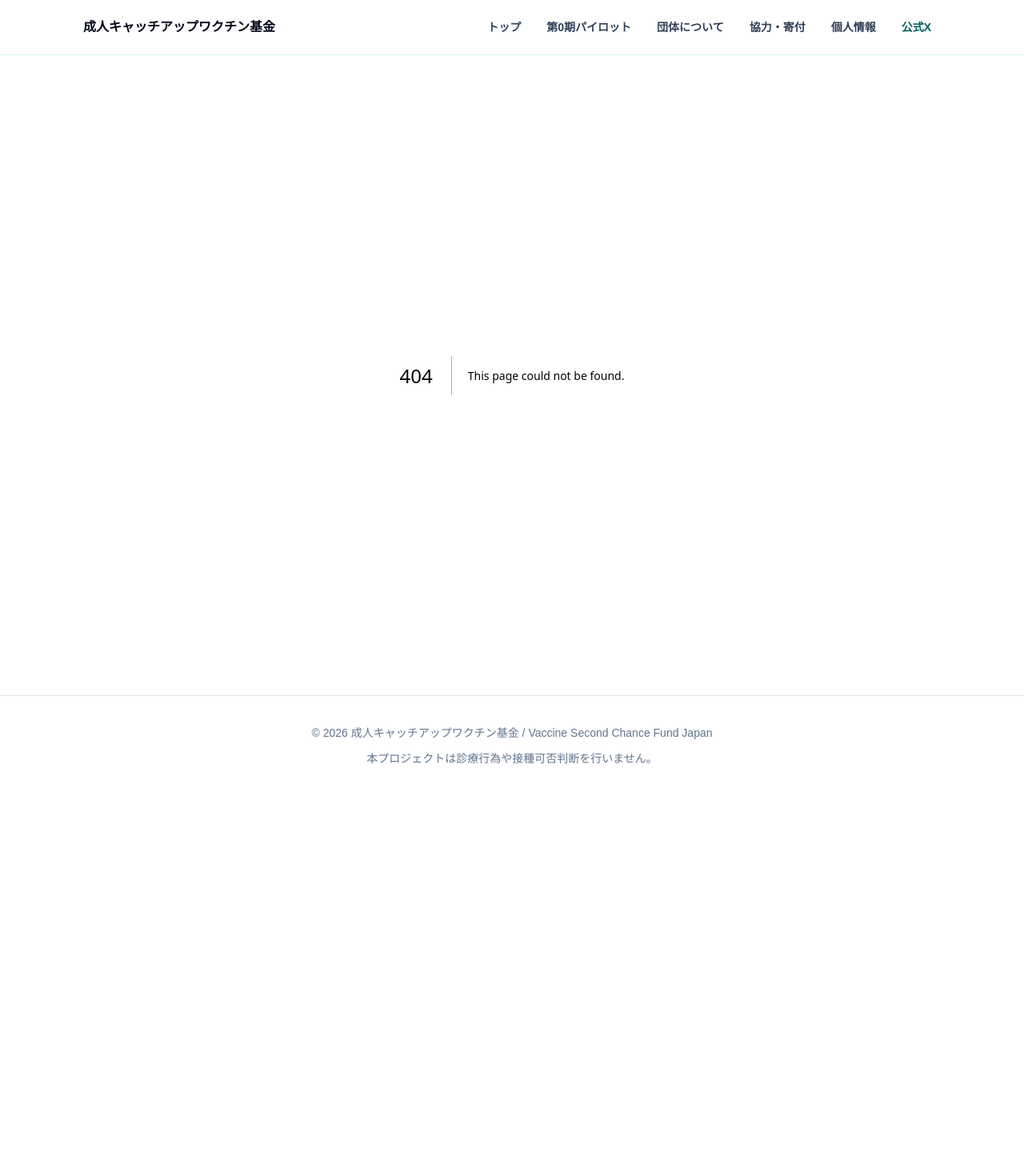
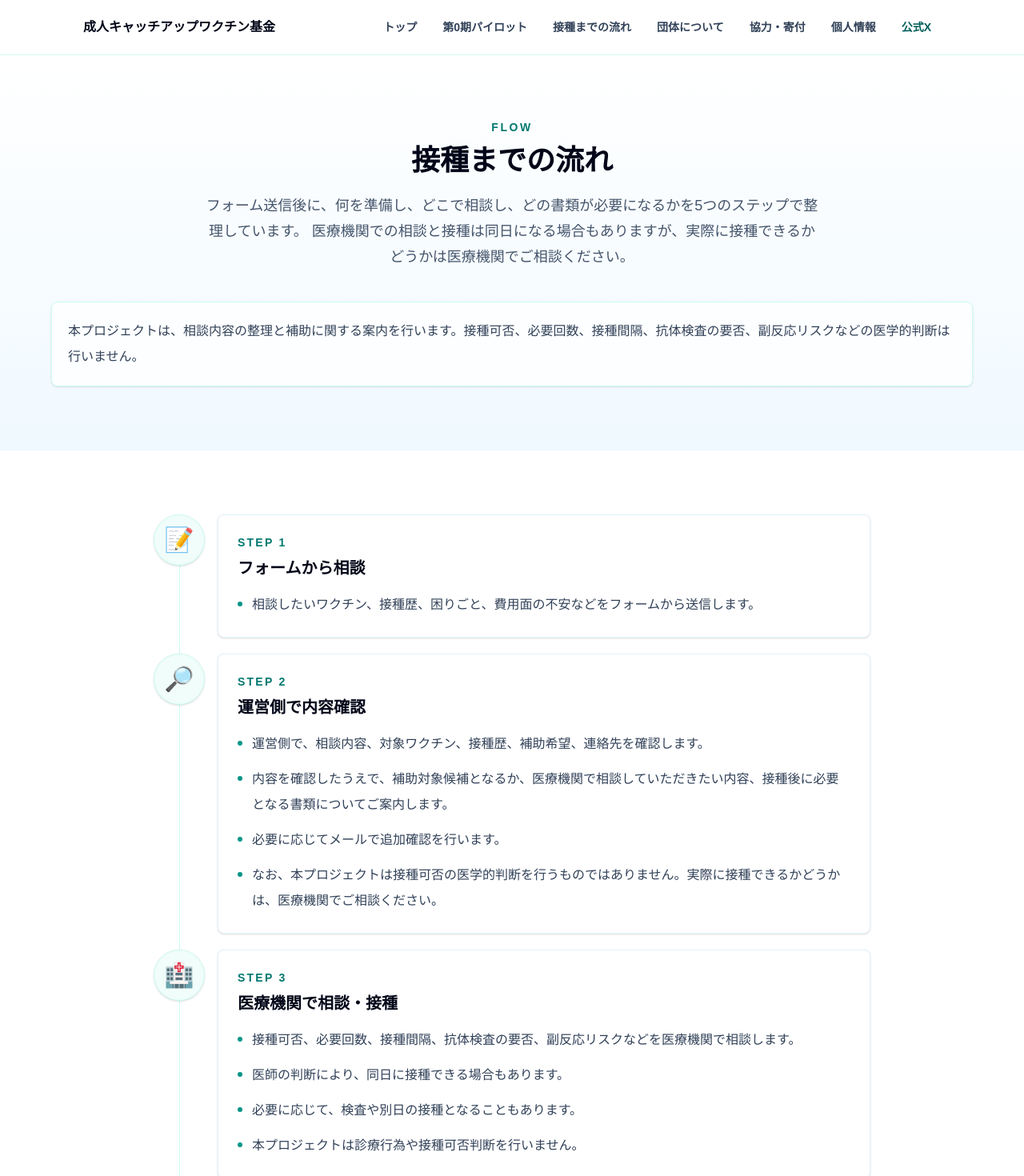
Before and after one commit to hj0229/vaccine-second-chance, a Next.js app: page /flow in a window 1280 px wide. Before the commit this address had no page. Shown: the top 1470 px of the page at 80% size. Before the commit the page ends 994 px from the top, so only its background shows below. Built offline with nearby package versions, Linux system fonts and the light colour scheme.

Commit message:
Add vaccination flow page

```diff
--- a/app/_components/site.tsx
+++ b/app/_components/site.tsx
@@ -7,6 +7,7 @@ export const email = "info@vaccine-second-chance.org";
 const navItems = [
   { label: "トップ", href: "/" },
   { label: "第0期パイロット", href: "/pilot" },
+  { label: "接種までの流れ", href: "/flow" },
   { label: "団体について", href: "/about" },
   { label: "協力・寄付", href: "/support" },
   { label: "個人情報", href: "/privacy" },
--- /dev/null
+++ b/app/flow/page.tsx
@@ -0,0 +1,165 @@
+import type { Metadata } from "next";
+
+import {
+  BulletList,
+  ContentSection,
+  CtaLink,
+  formUrl,
+  InfoCard,
+  NoticeCard,
+  PageShell,
+  SectionHeading,
+} from "../_components/site";
+
+export const metadata: Metadata = {
+  title: "接種までの流れ | 成人キャッチアップワクチン基金",
+  description:
+    "第0期パイロットで、フォーム相談後に医療機関での相談・接種、書類提出、補助実施までに進む流れを説明します。",
+};
+
+const steps = [
+  {
+    step: "STEP 1",
+    title: "フォームから相談",
+    icon: "📝",
+    items: [
+      "相談したいワクチン、接種歴、困りごと、費用面の不安などをフォームから送信します。",
+    ],
+  },
+  {
+    step: "STEP 2",
+    title: "運営側で内容確認",
+    icon: "🔎",
+    items: [
+      "運営側で、相談内容、対象ワクチン、接種歴、補助希望、連絡先を確認します。",
+      "内容を確認したうえで、補助対象候補となるか、医療機関で相談していただきたい内容、接種後に必要となる書類についてご案内します。",
+      "必要に応じてメールで追加確認を行います。",
+      "なお、本プロジェクトは接種可否の医学的判断を行うものではありません。実際に接種できるかどうかは、医療機関でご相談ください。",
+    ],
+  },
+  {
+    step: "STEP 3",
+    title: "医療機関で相談・接種",
+    icon: "🏥",
+    items: [
+      "接種可否、必要回数、接種間隔、抗体検査の要否、副反応リスクなどを医療機関で相談します。",
+      "医師の判断により、同日に接種できる場合もあります。",
+      "必要に応じて、検査や別日の接種となることもあります。",
+      "本プロジェクトは診療行為や接種可否判断を行いません。",
+    ],
+  },
+  {
+    step: "STEP 4",
+    title: "領収書・接種記録の提出",
+    icon: "📄",
+    items: [
+      "接種後、領収書と接種記録を提出していただきます。",
+      "接種時には、領収書と接種記録を必ず受け取ってください。",
+      "必要書類が確認できない場合、補助できないことがあります。",
+    ],
+  },
+  {
+    step: "STEP 5",
+    title: "補助実施・活動報告",
+    icon: "✅",
+    items: [
+      "書類確認後、所定の上限内で原則として接種費用を補助します。",
+      "補助は、対象条件、予算上限、医療機関での接種可否確認、領収書・接種記録の確認を踏まえて個別に判断します。",
+      "すべての相談者への補助をお約束するものではありません。",
+      "個人が特定されない形で、活動報告に使用することがあります。",
+    ],
+  },
+];
+
+const notes = [
+  "本プロジェクトは診療行為ではありません。",
+  "接種可否、必要回数、接種間隔、抗体検査の要否、副反応リスクなどは、必ず医療機関で相談してください。",
+  "医療機関での相談と接種は同日になる場合もありますが、医師の判断により別日になることもあります。",
+  "本プロジェクトが「接種可」と判断するものではありません。",
+  "補助は、対象条件、予算上限、医療機関での接種可否確認、領収書・接種記録の確認を踏まえて個別に判断します。",
+];
+
+export default function FlowPage() {
+  return (
+    <PageShell>
+      <ContentSection tone="sky">
+        <SectionHeading label="Flow" title="接種までの流れ">
+          <p>
+            フォーム送信後に、何を準備し、どこで相談し、どの書類が必要になるかを5つのステップで整理しています。
+            医療機関での相談と接種は同日になる場合もありますが、実際に接種できるかどうかは医療機関でご相談ください。
+          </p>
+        </SectionHeading>
+
+        <div className="rounded-lg border border-teal-100 bg-white/80 p-5 text-base leading-8 text-slate-700 shadow-sm">
+          <p>
+            本プロジェクトは、相談内容の整理と補助に関する案内を行います。接種可否、必要回数、接種間隔、抗体検査の要否、副反応リスクなどの医学的判断は行いません。
+          </p>
+        </div>
+      </ContentSection>
+
+      <ContentSection>
+        <div className="relative mx-auto max-w-4xl">
+          <div className="absolute bottom-8 left-8 top-8 hidden w-px bg-teal-100 sm:block" />
+          <div className="space-y-5">
+            {steps.map((item, index) => (
+              <article key={item.step} className="relative">
+                <div className="grid gap-4 sm:grid-cols-[4rem_1fr]">
+                  <div className="relative z-10 flex items-start justify-center">
+                    <div className="flex h-16 w-16 items-center justify-center rounded-full border border-teal-100 bg-teal-50 text-3xl shadow-sm">
+                      <span aria-hidden="true">{item.icon}</span>
+                    </div>
+                  </div>
+                  <div className="rounded-lg border border-sky-100 bg-white p-6 shadow-sm">
+                    <p className="text-sm font-semibold tracking-[0.16em] text-teal-700">
+                      {item.step}
+                    </p>
+                    <h2 className="mt-2 text-xl font-semibold text-slate-950">
+                      {item.title}
+                    </h2>
+                    <div className="mt-4">
+                      <BulletList items={item.items} />
+                    </div>
+                  </div>
+                </div>
+                {index < steps.length - 1 ? (
+                  <div className="flex h-10 items-center justify-center sm:hidden">
+                    <span className="text-2xl text-teal-500" aria-hidden="true">
+                      ↓
+                    </span>
+                  </div>
+                ) : null}
+              </article>
+            ))}
+          </div>
+        </div>
+      </ContentSection>
+
+      <ContentSection tone="slate">
+        <div className="grid gap-5 lg:grid-cols-[1fr_0.9fr]">
+          <InfoCard title="必ず確認していただきたいこと">
+            <BulletList items={notes} />
+          </InfoCard>
+          <InfoCard title="次に進む">
+            <p>
+              相談を始める場合はフォームへ進んでください。第0期パイロットの対象や補助方針、個人情報の取り扱いも事前に確認できます。
+            </p>
+            <div className="mt-6 flex flex-col gap-3 sm:flex-row sm:flex-wrap">
+              <CtaLink href={formUrl} external>
+                MR/HPVワクチン接種を相談する
+              </CtaLink>
+              <CtaLink href="/pilot" variant="secondary">
+                第0期パイロット詳細を見る
+              </CtaLink>
+              <CtaLink href="/privacy" variant="secondary">
+                個人情報の取り扱いを見る
+              </CtaLink>
+            </div>
+          </InfoCard>
+        </div>
+        <div className="mt-6">
+          <NoticeCard />
+        </div>
+      </ContentSection>
+    </PageShell>
+  );
+}
--- a/app/page.tsx
+++ b/app/page.tsx
@@ -8,7 +8,7 @@ import {
 } from "./_components/site";
 
 export default function Home() {
-  const cardHrefs = ["/pilot", "/about", "/support"];
+  const cardHrefs = ["/pilot", "/flow", "/about", "/support"];
 
   return (
     <PageShell>
@@ -48,11 +48,15 @@ export default function Home() {
       </section>
 
       <ContentSection tone="sky">
-        <div className="grid gap-5 md:grid-cols-3">
+        <div className="grid gap-5 md:grid-cols-2 lg:grid-cols-4">
           {[
             {
               title: "第0期パイロット",
               text: "MR/HPVワクチンから小規模に相談導線を検証します。",
+            },
+            {
+              title: "接種までの流れ",
+              text: "フォーム相談後に、医療機関での相談・接種、書類提出、補助までの流れを確認できます。",
             },
             {
               title: "団体について",
--- a/app/pilot/page.tsx
+++ b/app/pilot/page.tsx
@@ -1,6 +1,7 @@
 import {
   BulletList,
   ContentSection,
+  CtaLink,
   CtaGroup,
   InfoCard,
   NoticeCard,
@@ -95,6 +96,11 @@ export default function PilotPage() {
                 "医療機関で接種可否を確認したうえで、対象条件や必要書類を踏まえて補助可否を判断します",
               ]}
             />
+            <div className="mt-6">
+              <CtaLink href="/flow" variant="secondary">
+                接種までの流れを見る
+              </CtaLink>
+            </div>
           </InfoCard>
           <InfoCard title="第0期パイロットへの関わり方">
             <p>
```
